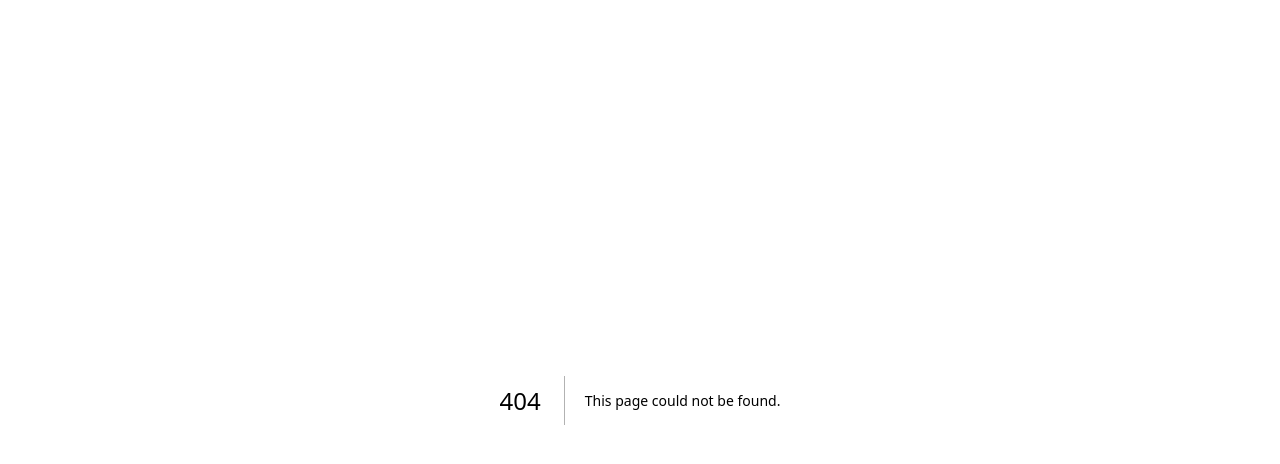
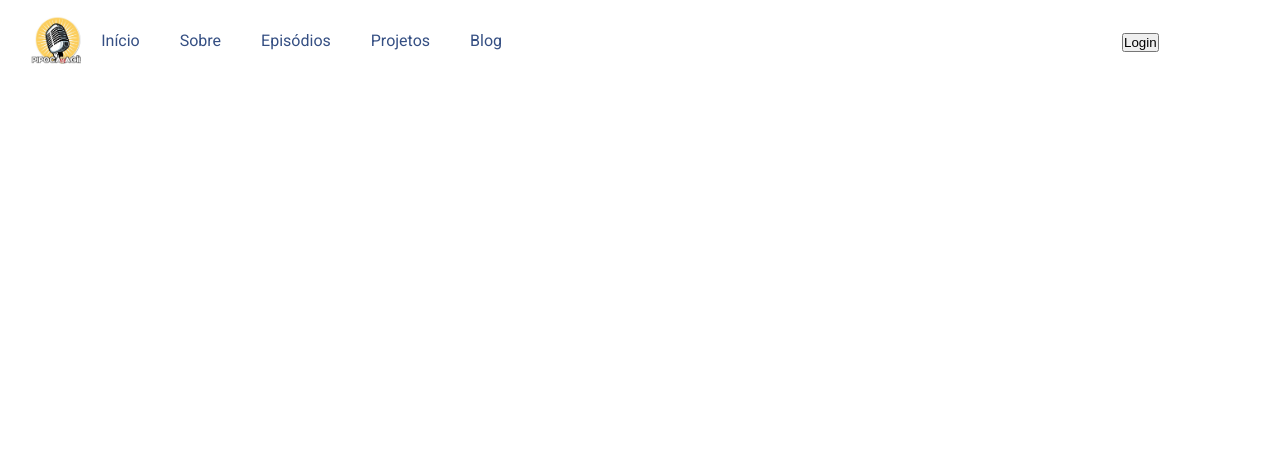
Before and after one commit to JonsMota/Pipoca_Agil_Frontend, a Next.js app: page /register in a window 1280 px wide. Before the commit this address had no page. Shown: the top 464 px of the page. Built offline with nearby package versions, Linux system fonts and the light colour scheme.

Commit message:
Configurado_Navbar

```diff
--- /dev/null
+++ b/src/components/layout/Navbar.jsx
@@ -0,0 +1,62 @@
+import styled from 'styled-components'
+
+const StyledNavbar = styled.div`
+  background-color: ${(props) => props.theme.white};
+  height: 80px;
+  display: flex;
+  align-items: center;
+  color: ${(props) => props.theme.colorText};
+`
+
+const StyledImage = styled.span`
+  background-image: url('/microfone-pipoca.jpg');
+  background-position: left;
+  background-repeat: no-repeat;
+  background-size: cover;
+  margin-left: 30px;
+
+  width: 4%;
+  height: 6vh;
+`
+
+const StyledInicio = styled.span`
+  padding: 0px 20px;
+`
+const StyledSobre = styled.span`
+  padding: 0 20px;
+`
+const StyledEpisodios = styled.span`
+  padding: 0 20px;
+`
+const StyledProjetos = styled.span`
+  padding: 0 20px;
+`
+const StyledBlog = styled.span`
+  padding: 0 20px;
+`
+
+const StyledLogin = styled.span`
+  margin-left: 600px;
+  margin-right: 50px;
+  border-radius: 25px;
+
+  font-size: 20px;
+`
+
+function Navbar() {
+  return (
+    <StyledNavbar>
+      <StyledImage />
+      <StyledInicio>Início</StyledInicio>
+      <StyledSobre>Sobre</StyledSobre>
+      <StyledEpisodios>Episódios</StyledEpisodios>
+      <StyledProjetos>Projetos</StyledProjetos>
+      <StyledBlog>Blog</StyledBlog>
+      <StyledLogin>
+        <button>Login</button>
+      </StyledLogin>
+    </StyledNavbar>
+  )
+}
+
+export default Navbar
--- /dev/null
+++ b/src/pages/register.jsx
@@ -0,0 +1,11 @@
+import Navbar from '@/components/layout/Navbar'
+
+function RegisterPage() {
+  return (
+    <>
+      <Navbar />
+    </>
+  )
+}
+
+export default RegisterPage
--- a/theme.js
+++ b/theme.js
@@ -1,5 +1,8 @@
 const theme = {
-  primary: '#00F0E0'
+  primary: '#00F0E0',
+  colorText: '#354F83',
+  black: '#3A3A3A',
+  white: '#FFFFFF'
 }
 
 export default theme
```
Also changed, not shown: public/Microfone-pipoca.jpg (added), src/pages/index.js (line endings or trailing spaces), 1 other file (tests, documents, lock files or other folders).
